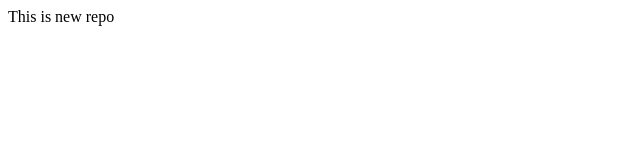
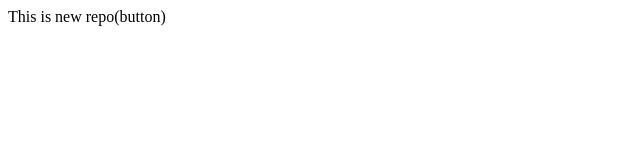
Before and after one commit to Mukti18p/c-language, a plain HTML site: page index.html in a window 1280 px wide. Shown: the full height of the page, 0-640 px from the left. Drawn offline with Linux system fonts and the light colour scheme.

Commit message:
add button

```diff
--- a/index.html
+++ b/index.html
@@ -1 +1 @@
-<p>This is new repo</p>
+<p>This is new repo(button)</p>
```
